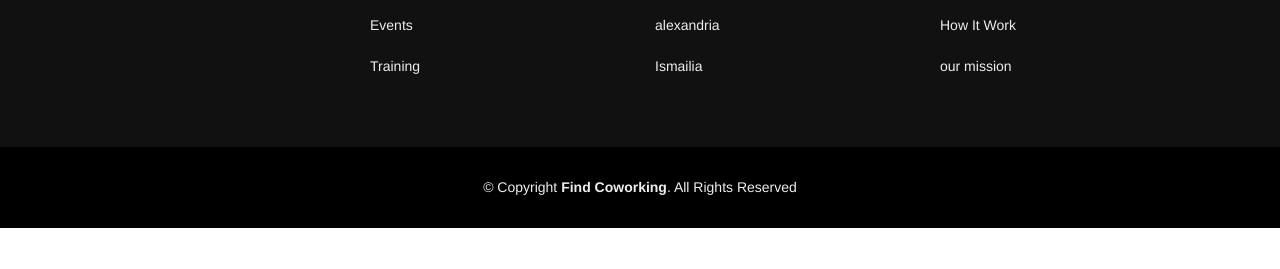
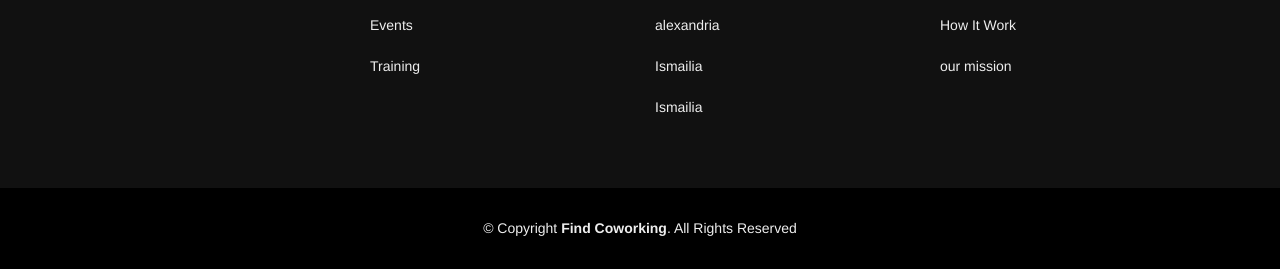
Before and after one commit to esmailFarag/findcoworking, a plain HTML site: page public/index.html in a window 1280 px wide. Shown: the part 3185-3454 px from the top of the page. Before the commit the page ends 3413 px from the top, so only its background shows below. Drawn offline with Linux system fonts and the light colour scheme.

Commit message:
add new location

```diff
--- a/public/index.html
+++ b/public/index.html
@@ -289,6 +289,7 @@
                             <li> <a href="locations.html">Giza</a></li>
                             <li> <a href="locations.html">alexandria</a></li>
                             <li> <a href="locations.html">Ismailia </a></li>
+                            <li> <a href="locations.html">Ismailia </a></li>
                         </ul>
                     </div>
                     <div class="col-lg-3 col-md-6 footer-links">
```
